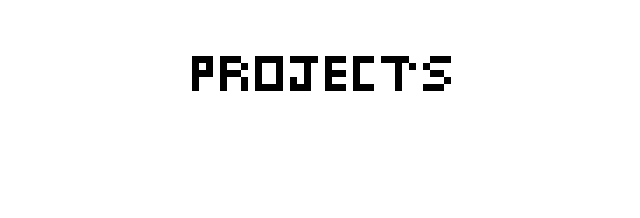
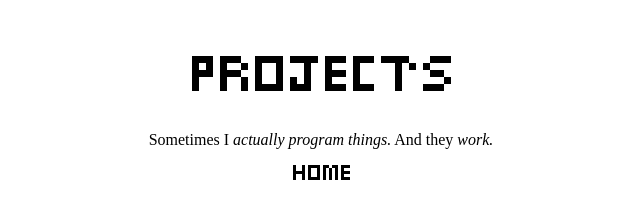
Before and after one commit to lampridiforme/lampridiforme.github.io, a plain HTML site: page projects.html in a window 1280 px wide. Shown: the whole page, without its empty margins (319-959 px from the left). Drawn offline with Linux system fonts and the light colour scheme.

Commit message:
Home Button Added
Added a home button at the bottom of each page.

```diff
--- a/projects.html
+++ b/projects.html
@@ -10,6 +10,18 @@
 			<p id = "icon" align = "center">
 				<img src="projects.png" alt="projects">
 			</p>
+
+			<p id = "text" align = "center">
+				Sometimes I <i>actually program things.</i>
+
+				And they <i>work.</i>
+			</p>
+
+			<p id = "text" align = "center">
+				<a href="index.html">
+					<img src="home.png" alt="home">
+				</a>
+			</p>
 		</div>
 	</body>
 </html>
--- a/wip.css
+++ b/wip.css
@@ -1,3 +1,10 @@
 #icon {
 	padding-top: 40px;
+	padding-bottom: 20px;
 }
+
+a {
+    color: black;
+    text-align: center;
+    text-decoration: bold;
+}
```
Also changed, not shown: contact.html (+10 -0 lines), gallery.html (+10 -0 lines), home.png (added).
